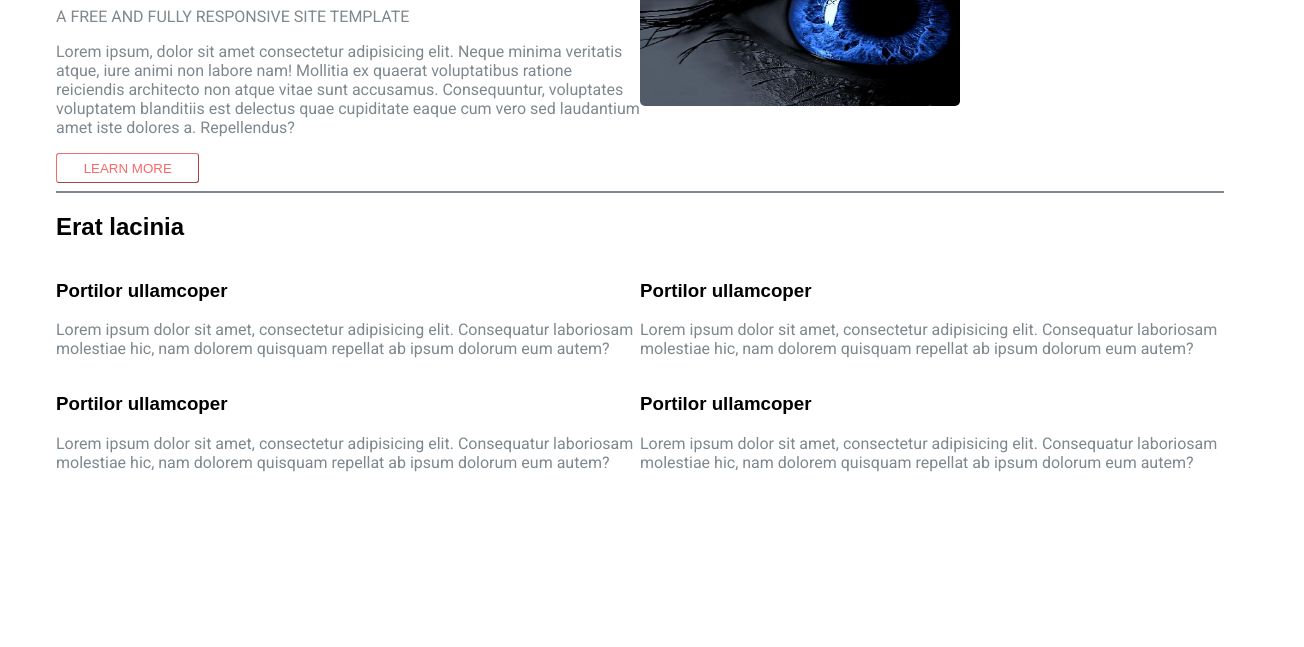
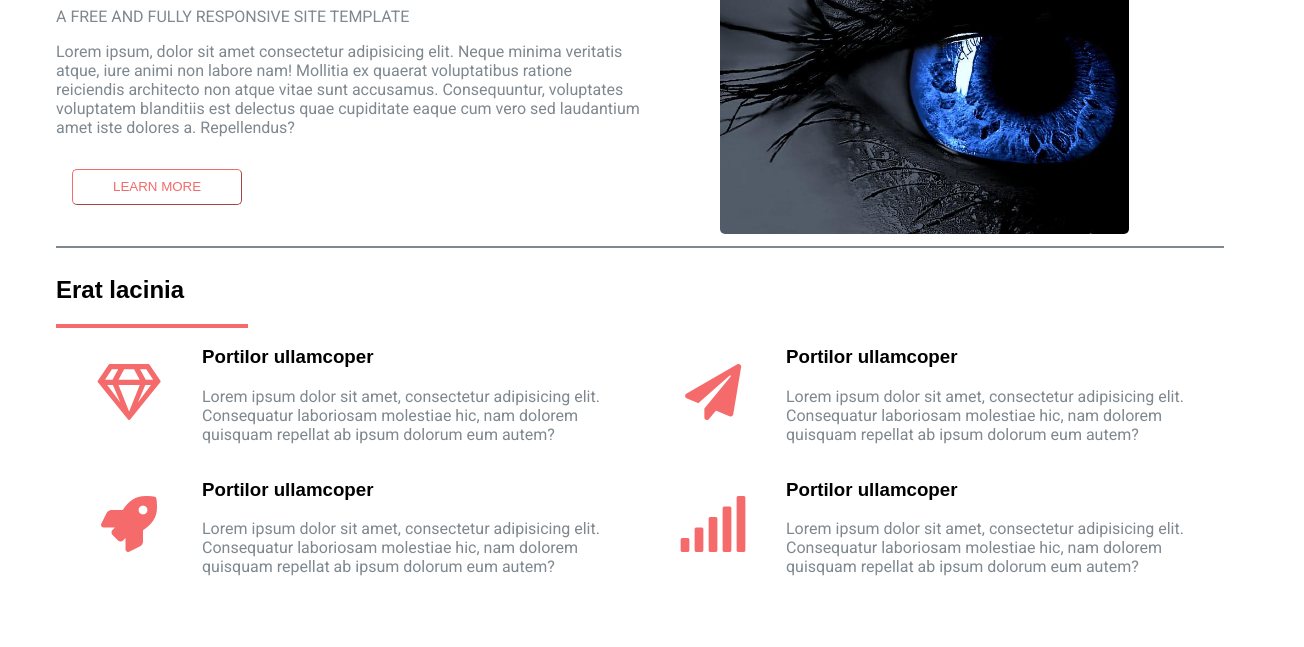
Before and after one commit to 00127417/Practica4, a plain HTML site: page index.html in a window 1280 px wide. Shown: the part 153-800 px from the top of the page, 1304 px wide, since content can reach past the window. Drawn offline with Linux system fonts and the light colour scheme.

Commit message:
se termino la pagina

```diff
--- a/assets/css/style.css
+++ b/assets/css/style.css
@@ -12,6 +12,9 @@
     font-family: sans-serif;
 }
 
+.black{
+    color:black;
+}
 
 header{
     display: flex;
@@ -22,6 +25,7 @@ header{
 header nav ul li{
     display: inline;
     list-style: none;
+    color: #7f888f;
 }
 
 p{
@@ -31,7 +35,8 @@ p{
 
 .panel{
     display: grid;
-    grid-template-columns: repeat(2,50%)
+    grid-template-columns: repeat(2,50%);
+    grid-gap: 5em
 }
 
 
@@ -48,9 +53,14 @@ p{
 }
 
 .panel-img img{
-    height: 70%;
-    width: 20em;
+    width: 70%;
     border-radius: 5px;
+    object-fit: cover;
+    object-position: center;
+}
+
+.but-cont{
+    padding: 1em;
 }
 
 .button{
@@ -58,11 +68,32 @@ p{
     color: #f56a6a;
     border-color: #f56a6a;
     border-width: 1px;
-    padding: 0.5em 2em 0.5em 2em;
-    border-radius: 3px;
+    padding: 0.7em 3em 0.7em 3em;
+    border-radius: 5px;
+}
+.button:hover{
+    background-color: #f56a6a;
+    color: white;
 }
 
 .grid{
     display: grid;
     grid-template-columns: 50% 50%;
 }
+
+.grid-p1{
+    display: grid;
+    grid-template-columns: 25% 75%
+}
+
+.grid-p1 .icon1{
+    font-size: 3.5em;
+    margin:auto;
+    color: #f56a6a;
+}
+
+.topic{
+    display: inline-block;
+    padding-right: 4em;
+    border-bottom: 0.3em solid #f56a6a;
+}
--- a/index.html
+++ b/index.html
@@ -15,7 +15,7 @@
 
     <div class="wrapper">
         <header>
-                <p><b>Editorial</b> By HTML5 UP</p>
+                <p><b class="black">Editorial</b> By HTML5 UP</p>
                 <nav>
                     <ul>
                         <li><i class="fab fa-twitter"></i></li>
@@ -31,12 +31,12 @@
         <div class="panel">
             <div class="panel-p">
                 <h1 class="titulo">Hi, I'm Editorial by HTML5 UP</h1>
-                <p>A FREE AND FULLY RESPONSIVE SITE TEMPLATE</p>
+                   <p>A FREE AND FULLY RESPONSIVE SITE TEMPLATE</p>
                 <P>Lorem ipsum, dolor sit amet consectetur adipisicing elit. Neque minima veritatis atque, iure animi non labore
                     nam! Mollitia ex quaerat voluptatibus ratione reiciendis architecto non atque vitae sunt accusamus. Consequuntur,
                     voluptates voluptatem blanditiis est delectus quae cupiditate eaque cum vero sed laudantium amet iste
                     dolores a. Repellendus?</P>
-                <div>
+                <div class="but-cont">
                     <button class="button">LEARN MORE</button>
                 </div>
             </div>
@@ -47,29 +47,32 @@
         <hr class="line2">
         <div class="topic">
                 <h2 class="titulo">Erat lacinia</h2>
+        </div>
+        <div class="grid">
+            <div class="grid-p1">
+                <div class="icon1"><i class="far fa-gem"></i></div>
+                <div><h3 class="titulo">Portilor ullamcoper</h3>
+                    <p>Lorem ipsum dolor sit amet, consectetur adipisicing elit. Consequatur laboriosam molestiae hic, nam dolorem
+                        quisquam repellat ab ipsum dolorum eum autem?</p></div>
             </div>
-        <div class="grid">
-
-            <div class="flex-p1">
-                <h3 class="titulo">Portilor ullamcoper</h3>
-                <p>Lorem ipsum dolor sit amet, consectetur adipisicing elit. Consequatur laboriosam molestiae hic, nam dolorem
-                    quisquam repellat ab ipsum dolorum eum autem?</p>
+            <div class="grid-p1">
+                <div class="icon1"><i class="fas fa-paper-plane"></i></div>
+                <div><h3 class="titulo">Portilor ullamcoper</h3>
+                    <p>Lorem ipsum dolor sit amet, consectetur adipisicing elit. Consequatur laboriosam molestiae hic, nam dolorem
+                        quisquam repellat ab ipsum dolorum eum autem?</p></div>
             </div>
-            <div class="flex-p2">
-                    <h3 class="titulo">Portilor ullamcoper</h3>
+            <div class="grid-p1">
+                <div class="icon1"><i class="fas fa-rocket"></i></div>
+                <div><h3 class="titulo">Portilor ullamcoper</h3>
                     <p>Lorem ipsum dolor sit amet, consectetur adipisicing elit. Consequatur laboriosam molestiae hic, nam dolorem
-                        quisquam repellat ab ipsum dolorum eum autem?</p>
-            </div>
-            <div class="flex-p3">
-                    <h3 class="titulo">Portilor ullamcoper</h3>
-                    <p>Lorem ipsum dolor sit amet, consectetur adipisicing elit. Consequatur laboriosam molestiae hic, nam dolorem
-                        quisquam repellat ab ipsum dolorum eum autem?</p>
+                        quisquam repellat ab ipsum dolorum eum autem?</p></div>
             </div>
 
-            <div class="flex-p4">
-                    <h3 class="titulo">Portilor ullamcoper</h3>
+            <div class="grid-p1">
+                <div class="icon1"><i class="fas fa-signal"></i></div>
+                <div><h3 class="titulo">Portilor ullamcoper</h3>
                     <p>Lorem ipsum dolor sit amet, consectetur adipisicing elit. Consequatur laboriosam molestiae hic, nam dolorem
-                        quisquam repellat ab ipsum dolorum eum autem?</p>
+                        quisquam repellat ab ipsum dolorum eum autem?</p></div>
             </div>
         </div>
     </div>
```
